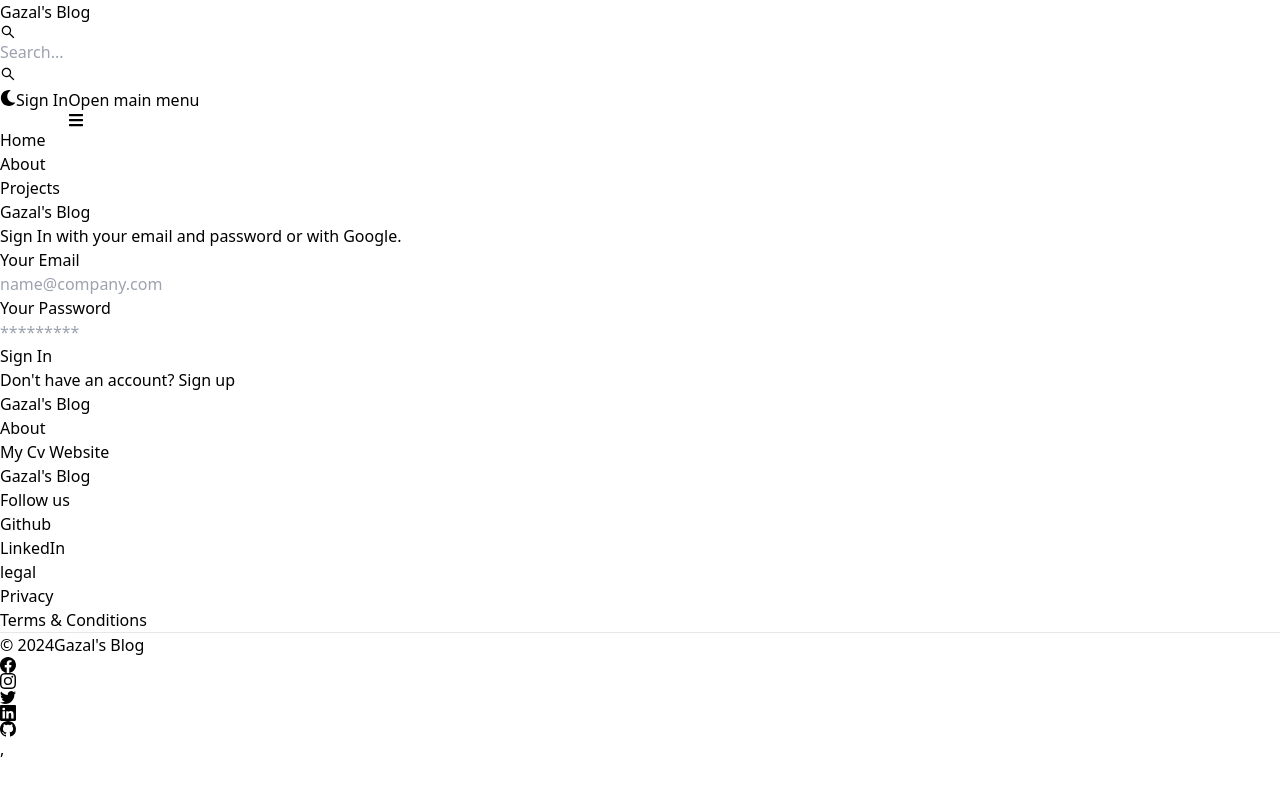
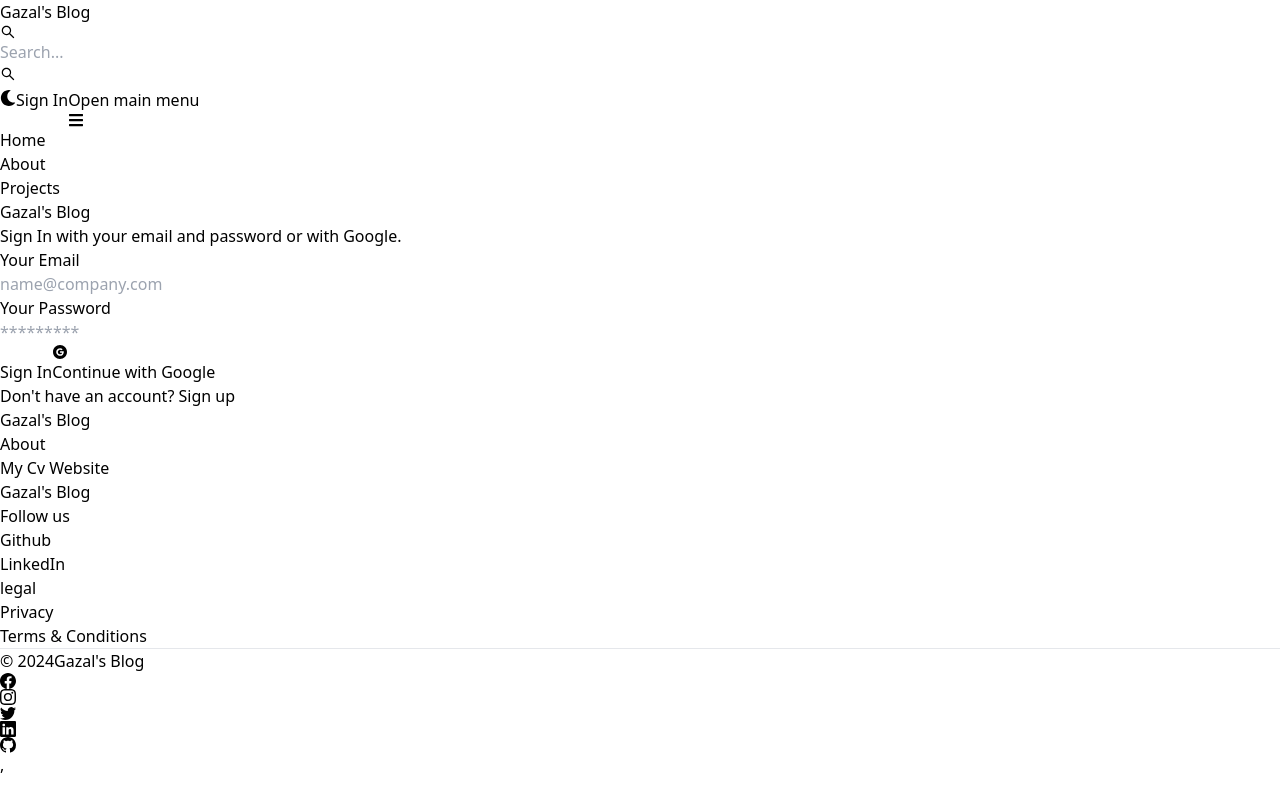
Before and after one commit to gazalkagdi/MERN-Blog-App, a React (Vite) app in the folder client/: page /sign-in in a window 1280 px wide. Built offline with nearby package versions, Linux system fonts and the light colour scheme.

Commit message:
added google signin/signup button

```diff
--- /dev/null
+++ b/client/src/components/AuthO.jsx
@@ -0,0 +1,14 @@
+import { Button } from 'flowbite-react'
+import React from 'react'
+import { AiFillGoogleCircle } from 'react-icons/ai'
+
+export default function AuthO() {
+
+    const handleGoogleClick = () => {
+
+    }
+
+    return (
+        <Button type='button' gradientDuoTone='pinkToOrange' outline className='items-center' onClick={handleGoogleClick}><AiFillGoogleCircle className='w-6 h-6 mr-2' />Continue with Google</Button>
+    )
+}
--- a/client/src/pages/SignIn.jsx
+++ b/client/src/pages/SignIn.jsx
@@ -3,6 +3,7 @@ import React, { useState } from 'react'
 import { Link, useNavigate } from 'react-router-dom'
 import { useDispatch, useSelector } from 'react-redux'
 import { signInStart, signInSuccess, signInFailure } from '../redux/user/userSlice';
+import AuthO from '../components/AuthO';
 
 
 
@@ -88,6 +89,7 @@ export default function SignIn() {
                                 ) : ('Sign In')
                             }
                         </Button>
+                        <AuthO />
                     </form>
                     <div className='flex text-sm mt-5 gap-2'>
                         <span>Don't have an account? </span>
--- a/client/src/pages/SignUp.jsx
+++ b/client/src/pages/SignUp.jsx
@@ -1,6 +1,7 @@
 import { Alert, Button, Label, Spinner, TextInput } from 'flowbite-react'
 import React, { useState } from 'react'
 import { Link, useNavigate } from 'react-router-dom'
+import AuthO from '../components/AuthO';
 
 export default function SignUp() {
 
@@ -99,10 +100,12 @@ export default function SignUp() {
                                 ) : ('Sign Up')
                             }
                         </Button>
+                        <AuthO />
                     </form>
                     <div className='flex text-sm mt-5 gap-2'>
                         <span>Have an account? </span>
                         <Link to='/sign-in' className='text-blue-500'>Sign in</Link>
+
                     </div>
                     {
                         errorMessage && (
```
